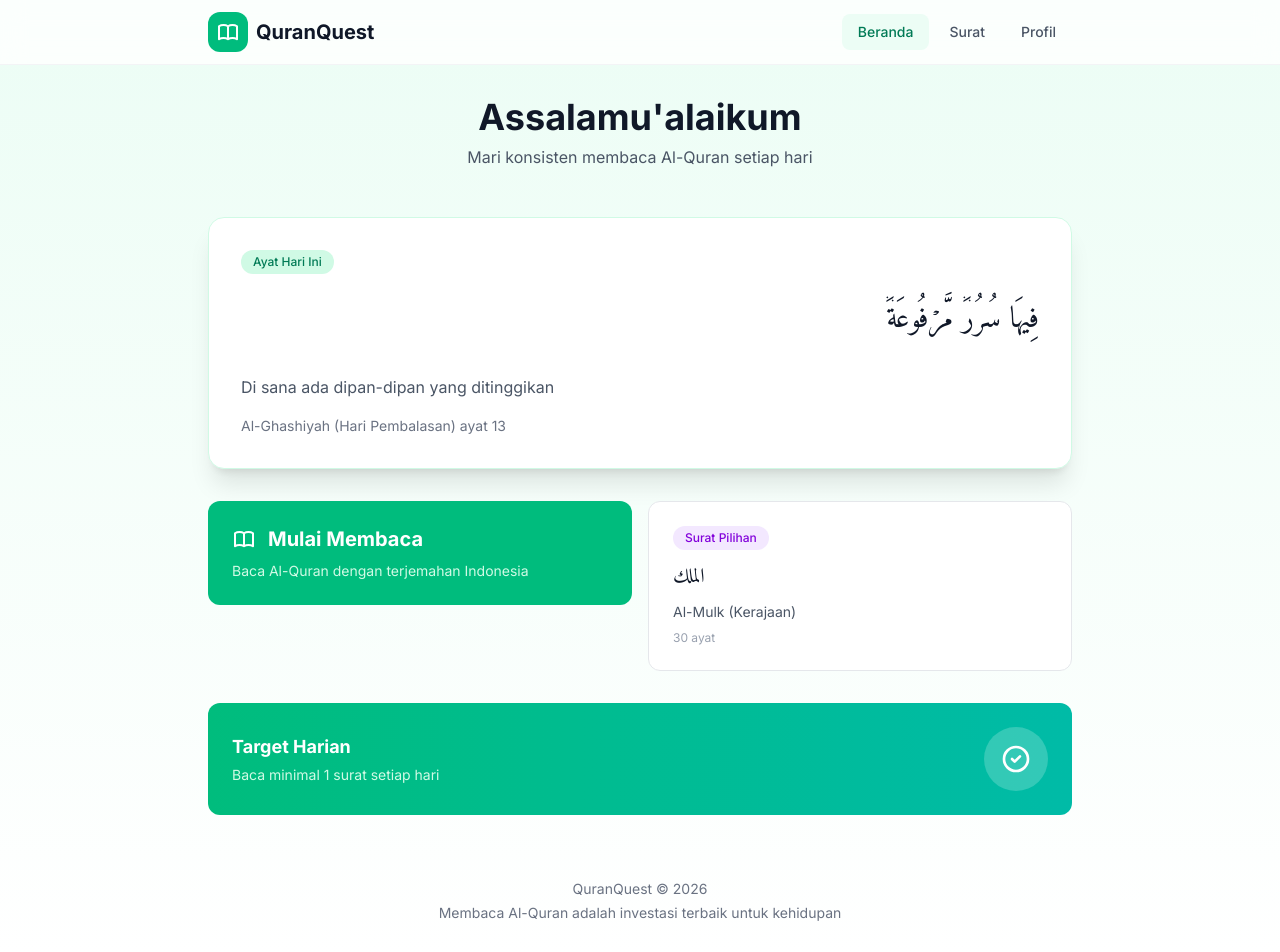
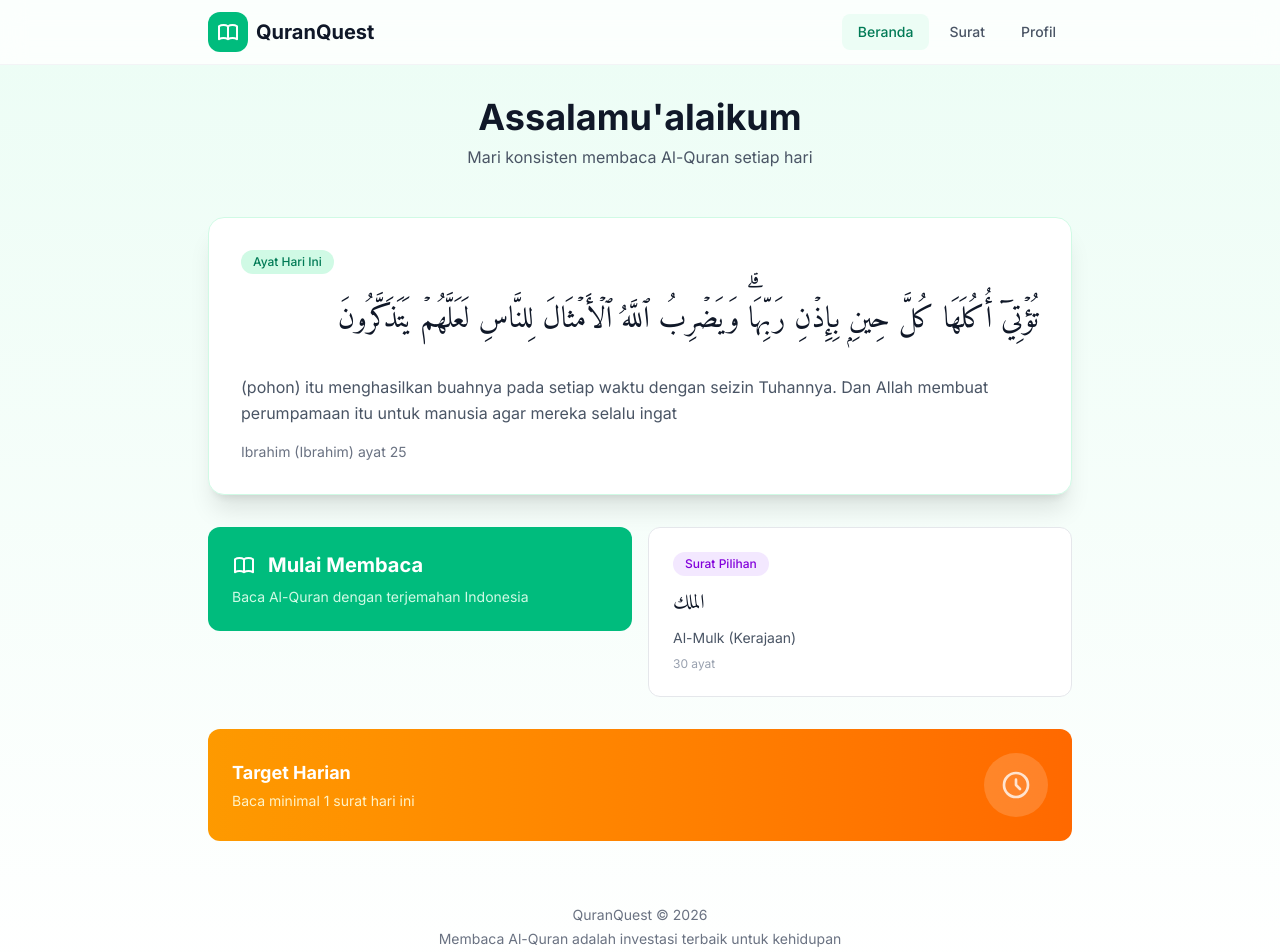
Before and after one commit to hafizputra06/quranquest, a Next.js app: page / in a window 1280 px wide. Shown: the top 952 px of the page. Built offline with nearby package versions, Linux system fonts and the light colour scheme.

Commit message:
perbaikan info beranda

```diff
--- a/src/app/page.tsx
+++ b/src/app/page.tsx
@@ -1,16 +1,60 @@
+'use client';
+
 import Header from '@/components/Header';
-import { getRandomAyat, getSurahList } from '@/lib/quran-api';
+import { getRandomAyat, getSurahList, getSurah } from '@/lib/quran-api';
+import { getTodayStatus, getLastRead } from '@/lib/storage';
 import Link from 'next/link';
+import { useEffect, useState } from 'react';
 
-export default async function Home() {
-  const [ayatHarian, surahList] = await Promise.all([
+interface Surah {
+  number: number;
+  name: string;
+  englishName: string;
+  englishNameTranslation: string;
+  revelationType: string;
+  numberOfAyahs: number;
+}
+
+export default function Home() {
+  const [ayatHarian, setAyatHarian] = useState<{ arab: string; translation: string; surah: string; surahTranslation: string; ayat: number } | null>(null);
+  const [featuredSurah, setFeaturedSurah] = useState<Surah | null>(null);
+  const [todayStatus, setTodayStatus] = useState<'done' | 'pending'>('pending');
+  const [loading, setLoading] = useState(true);
+
+  useEffect(() => {
+    const loadData = async () => {
+      const [ayat, surahList, status] = await Promise.all([
         getRandomAyat(),
         getSurahList(),
+        getTodayStatus(),
       ]);
+
+      setAyatHarian(ayat);
+      setTodayStatus(status);
 
       const today = new Date();
       const dayOfYear = Math.floor((today.getTime() - new Date(today.getFullYear(), 0, 0).getTime()) / 86400000);
-  const featuredSurah = surahList[dayOfYear % surahList.length];
+      setFeaturedSurah(surahList[dayOfYear % surahList.length]);
+
+      setLoading(false);
+    };
+
+    loadData();
+  }, []);
+
+  if (loading) {
+    return (
+      <div className="min-h-screen bg-gradient-to-b from-emerald-50 to-white">
+        <Header />
+        <main className="max-w-4xl mx-auto px-4 py-8">
+          <div className="animate-pulse">
+            <div className="h-12 bg-gray-200 rounded w-48 mx-auto mb-8"></div>
+            <div className="h-64 bg-gray-200 rounded-2xl mb-8"></div>
+          </div>
+        </main>
+      </div>
+    );
+  }
 
   return (
     <div className="min-h-screen bg-gradient-to-b from-emerald-50 to-white">
@@ -32,6 +76,8 @@ export default async function Home() {
               Ayat Hari Ini
             </span>
           </div>
+          {ayatHarian && (
+            <>
               <p className="font-arabic text-3xl text-gray-900 text-right leading-loose mb-6" dir="rtl">
                 {ayatHarian.arab}
               </p>
@@ -41,6 +87,8 @@ export default async function Home() {
               <p className="text-sm text-gray-500">
                 {ayatHarian.surah} ({ayatHarian.surahTranslation}) ayat {ayatHarian.ayat}
               </p>
+            </>
+          )}
         </div>
 
         <div className="grid md:grid-cols-2 gap-4 mb-8">
@@ -72,19 +120,35 @@ export default async function Home() {
           )}
         </div>
 
+        {todayStatus === 'done' ? (
           <div className="bg-gradient-to-r from-emerald-500 to-teal-500 rounded-xl p-6 text-white animate-fade-in-up stagger-5">
             <div className="flex items-center justify-between">
               <div>
                 <h2 className="text-lg font-bold mb-1">Target Harian</h2>
-              <p className="text-emerald-100 text-sm">Baca minimal 1 surat setiap hari</p>
+                <p className="text-emerald-100 text-sm">Alhamdulillah, hari ini sudah baca!</p>
               </div>
               <div className="w-16 h-16 bg-white/20 rounded-full flex items-center justify-center">
-              <svg className="w-8 h-8" fill="none" stroke="currentColor" viewBox="0 0 24 24">
-                <path strokeLinecap="round" strokeLinejoin="round" strokeWidth={2} d="M9 12l2 2 4-4m6 2a9 9 0 11-18 0 9 9 0 0118 0z" />
+                <svg className="w-8 h-8 text-emerald-200" fill="currentColor" viewBox="0 0 20 20">
+                  <path fillRule="evenodd" d="M10 18a8 8 0 100-16 8 8 0 000 16zm3.707-9.293a1 1 0 00-1.414-1.414L9 10.586 7.707 9.293a1 1 0 00-1.414 1.414l2 2a1 1 0 001.414 0l4-4z" clipRule="evenodd" />
                 </svg>
               </div>
             </div>
           </div>
+        ) : (
+          <div className="bg-gradient-to-r from-amber-500 to-orange-500 rounded-xl p-6 text-white animate-fade-in-up stagger-5">
+            <div className="flex items-center justify-between">
+              <div>
+                <h2 className="text-lg font-bold mb-1">Target Harian</h2>
+                <p className="text-amber-100 text-sm">Baca minimal 1 surat hari ini</p>
+              </div>
+              <div className="w-16 h-16 bg-white/20 rounded-full flex items-center justify-center animate-pulse">
+                <svg className="w-8 h-8 text-white" fill="none" stroke="currentColor" viewBox="0 0 24 24">
+                  <path strokeLinecap="round" strokeLinejoin="round" strokeWidth={2} d="M12 8v4l3 3m6-3a9 9 0 11-18 0 9 9 0 0118 0z" />
+                </svg>
+              </div>
+            </div>
+          </div>
+        )}
       </main>
 
       <footer className="max-w-4xl mx-auto px-4 py-8 text-center text-gray-500 text-sm">
```
Lines whose indentation alone changed are shown as unchanged.
